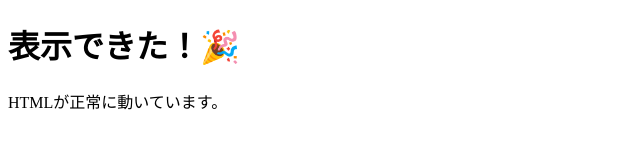
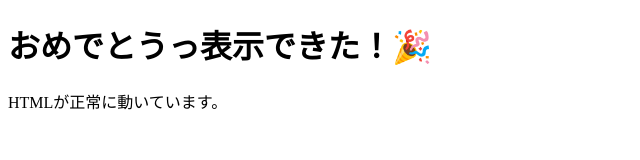
Before and after one commit to adminyamaguchi-dot/test-17, a plain HTML site: page index.html in a window 1280 px wide. Shown: the whole page, without its empty margins (0-640 px from the left). Drawn offline with Linux system fonts and the light colour scheme.

Commit message:
更新しました

```diff
--- a/index.html
+++ b/index.html
@@ -5,7 +5,7 @@
   <title>テストページ</title>
 </head>
 <body>
-  <h1>表示できた！🎉</h1>
+  <h1>おめでとうっ表示できた！🎉</h1>
   <p>HTMLが正常に動いています。</p>
 </body>
 </html>
```
